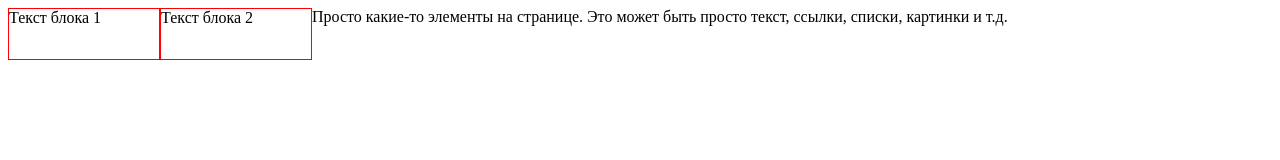
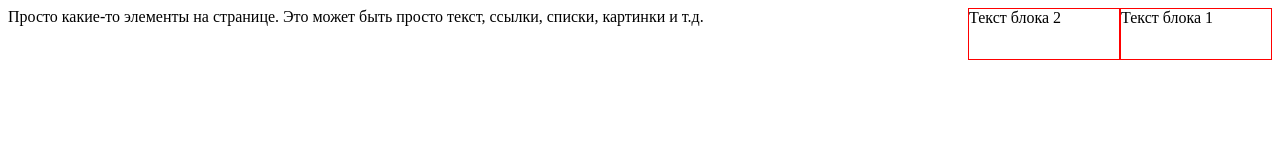
Before and after one commit to whaily/lab6, a website: page Lab6/public_html/index.html in a window 1280 px wide. Drawn offline with Linux system fonts and the light colour scheme.

Commit message:
Задание 19.3

```diff
--- a/Lab6/public_html/style/style.css
+++ b/Lab6/public_html/style/style.css
@@ -11,11 +11,11 @@ and open the template in the editor.
 border:1px solid red;
 width:150px;
 height:50px;
-float:left;
+float:right;
 }
 #blok2{
 border:1px solid red;
 width:150px;
 height:50px;
-float:left;
+float:right;
 }
```
